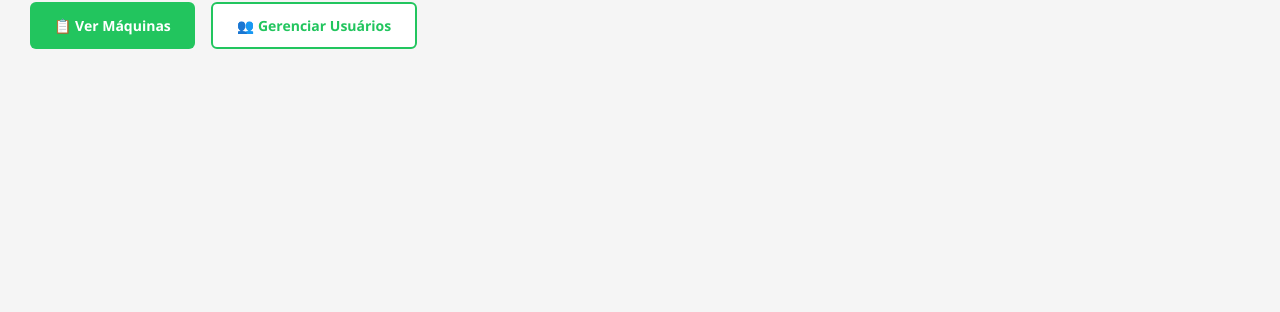
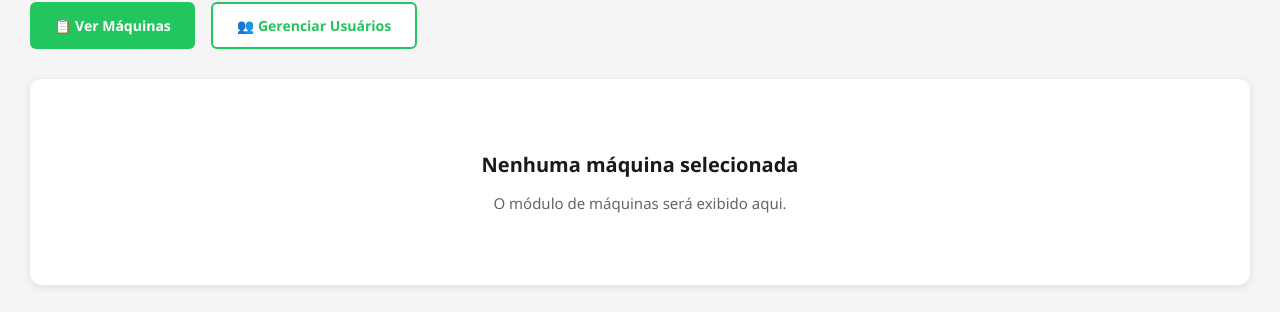
Before and after one commit to samuelhfdias-prog/FleetPulse, an Angular app in the folder Front-end/: page /dashboard in a window 1280 px wide. Shown: the part 787-1099 px from the top of the page. Before the commit the page ends 866 px from the top, so only its background shows below. Built offline with nearby package versions, Linux system fonts and the light colour scheme; no server answers.

Commit message:
feat: add tab switching logic to dashboard buttons

```diff
--- a/Front-end/src/app/components/dashboard/dashboard.component.css
+++ b/Front-end/src/app/components/dashboard/dashboard.component.css
@@ -257,3 +257,42 @@
   background: #f0fdf4;
   transform: translateY(-2px);
 }
+
+.tab-content {
+  margin-top: 30px;
+  background: white;
+  border-radius: 12px;
+  padding: 30px;
+  box-shadow: 0 2px 8px rgba(0, 0, 0, 0.1);
+}
+
+.empty-state {
+  text-align: center;
+  padding: 40px 20px;
+  color: #666;
+}
+
+.empty-state h3 {
+  font-size: 20px;
+  color: #1a1a1a;
+  margin-bottom: 10px;
+}
+
+.empty-state p {
+  font-size: 15px;
+}
+
+.fade-in {
+  animation: fadeIn 0.3s ease-in-out;
+}
+
+@keyframes fadeIn {
+  from {
+    opacity: 0;
+    transform: translateY(10px);
+  }
+  to {
+    opacity: 1;
+    transform: translateY(0);
+  }
+}
--- a/Front-end/src/app/components/dashboard/dashboard.component.html
+++ b/Front-end/src/app/components/dashboard/dashboard.component.html
@@ -99,9 +99,52 @@
 
     <!-- Action Buttons -->
     <div class="action-buttons">
-      <button class="btn btn-primary">📋 Ver Máquinas</button>
-      <button class="btn btn-secondary">👥 Gerenciar Usuários</button>
-      <button class="btn btn-secondary" *ngIf="currentUser?.role === 'ADMIN'">🏢 Empresas</button>
+      <button
+        class="btn"
+        [class.btn-primary]="activeTab === 'maquinas'"
+        [class.btn-secondary]="activeTab !== 'maquinas'"
+        (click)="setTab('maquinas')">
+        📋 Ver Máquinas
+      </button>
+      <button
+        class="btn"
+        [class.btn-primary]="activeTab === 'usuarios'"
+        [class.btn-secondary]="activeTab !== 'usuarios'"
+        (click)="setTab('usuarios')">
+        👥 Gerenciar Usuários
+      </button>
+      <button
+        class="btn"
+        [class.btn-primary]="activeTab === 'empresas'"
+        [class.btn-secondary]="activeTab !== 'empresas'"
+        *ngIf="currentUser?.role === 'ADMIN'"
+        (click)="setTab('empresas')">
+        🏢 Empresas
+      </button>
+    </div>
+
+    <!-- Tab Content -->
+    <div class="tab-content">
+      <div *ngIf="activeTab === 'maquinas'" class="tab-pane fade-in">
+        <div class="empty-state">
+          <h3>Nenhuma máquina selecionada</h3>
+          <p>O módulo de máquinas será exibido aqui.</p>
+        </div>
+      </div>
+
+      <div *ngIf="activeTab === 'usuarios'" class="tab-pane fade-in">
+        <div class="empty-state">
+          <h3>Gerenciamento de Usuários</h3>
+          <p>Selecione um usuário para editar suas permissões.</p>
+        </div>
+      </div>
+
+      <div *ngIf="activeTab === 'empresas'" class="tab-pane fade-in">
+        <div class="empty-state">
+          <h3>Lista de Empresas</h3>
+          <p>Aqui você poderá ver as empresas cadastradas no sistema.</p>
+        </div>
+      </div>
     </div>
   </div>
 </div>
--- a/Front-end/src/app/components/dashboard/dashboard.component.ts
+++ b/Front-end/src/app/components/dashboard/dashboard.component.ts
@@ -20,6 +20,12 @@ export class DashboardComponent implements OnInit {
   stats: MachineStats | null = null;
   operationRate = 0;
 
+  activeTab: 'maquinas' | 'usuarios' | 'empresas' = 'maquinas';
+
+  setTab(tab: 'maquinas' | 'usuarios' | 'empresas'): void {
+    this.activeTab = tab;
+  }
+
   ngOnInit(): void {
     this.currentUser = JSON.parse(localStorage.getItem('user') || '{}');
     this.loadStats();
```
Also changed, not shown: 1 other file (tests, documents, lock files or other folders).
